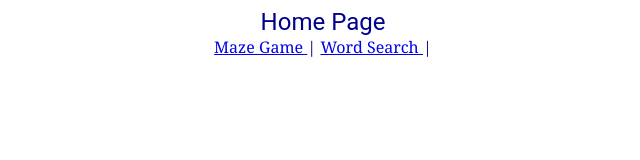
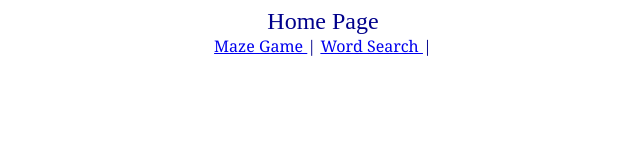
Before and after one commit to devinm236/TESTGITHUB, a plain HTML site: page index.html in a window 1280 px wide. Shown: the full height of the page, 317-957 px from the left. Drawn offline with Linux system fonts and the light colour scheme.

Commit message:
Update style.css

```diff
--- a/style.css
+++ b/style.css
@@ -6,5 +6,5 @@ body {
   font-size:100%;
 header {
   font-size: 1.5em;
-  font-family:"Roboto";
+  font-family:"Kanit";
 }
```
